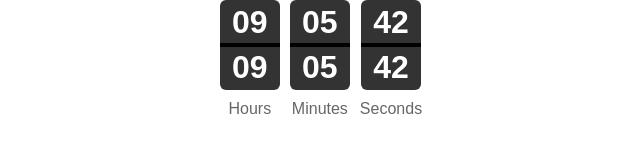
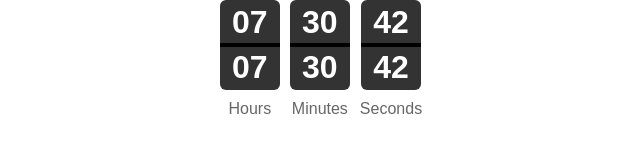
Before and after one commit to aspatel262/cabo-clock, a React (Create React App) app: page / in a window 1280 px wide. Shown: the top 160 px of the page, without its empty margins (319-959 px from the left). Built offline with nearby package versions, Linux system fonts and the light colour scheme.

Commit message:
setting flight time

```diff
--- a/src/App.js
+++ b/src/App.js
@@ -7,7 +7,7 @@ import './FlipClock.css';
 const App = () => {
   return (
     <div>
-      <FlipClock targetDateTime="2025-02-01T15:30:00" />
+      <FlipClock targetDateTime="2025-03-03T08:55:00-05:00" />
     </div>
   );
 };
```
